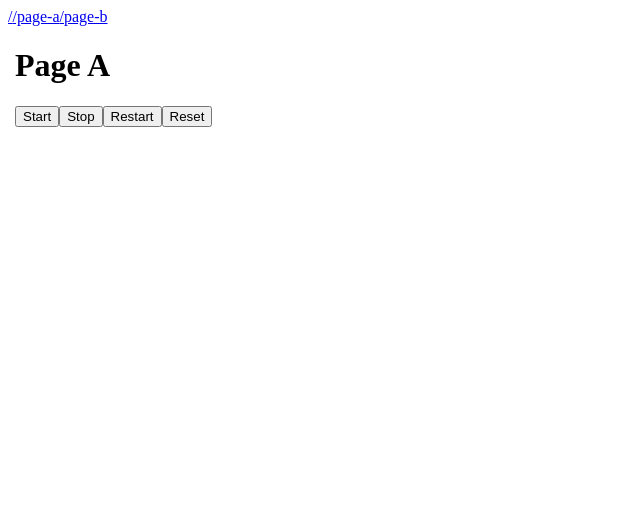
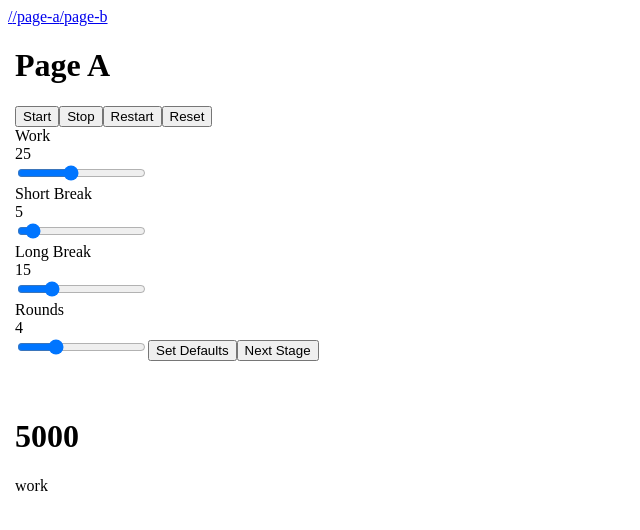
Before and after one commit to nodeTempest/pomotroid-desktop, a React (Create React App) app: page /page-a in a window 1280 px wide. Shown: the top 530 px of the page, without its empty margins (0-640 px from the left). Built offline with nearby package versions, Linux system fonts and the light colour scheme.

Commit message:
[Feature] connected state to view

```diff
--- a/src/components/PageA.tsx
+++ b/src/components/PageA.tsx
@@ -1,31 +1,112 @@
 import * as React from "react"
-import { useDispatch } from "react-redux"
+import { useDispatch, useSelector } from "react-redux"
+
 import { startCd, stopCd, restartCd, resetCd } from "../state/countdown/actions"
+import {
+    durationsSelector,
+    currentStageSelector,
+    IDurations,
+} from "../state/stages/reducer"
+import { IRootState } from "../state/root-reducer"
+import {
+    changeStagesDuration,
+    changeSatgesRounds,
+    nextStage,
+    stagesSetDefaults,
+} from "../state/stages/actions"
 
 const PageA = () => {
     const dispatch = useDispatch()
-    const start = () => dispatch(startCd())
-    const stop = () => dispatch(stopCd())
-    const restart = () =>
+
+    const durations: IDurations = useSelector(durationsSelector)
+    const rounds = useSelector((state: IRootState) => state.stages.rounds)
+    const currentStage = useSelector(currentStageSelector)
+    const remainingTime = useSelector(
+        (state: IRootState) => state.cd.remainingTime
+    )
+
+    return (
+        <>
+            <h1>Page A</h1>
+            <button onClick={() => dispatch(startCd())}>Start</button>
+            <button onClick={() => dispatch(startCd())}>Stop</button>
+            <button
+                onClick={() =>
                     dispatch(
                         restartCd({
                             duration: 10000,
                         })
                     )
-    const reset = () =>
+                }
+            >
+                Restart
+            </button>
+            <button
+                onClick={() =>
                     dispatch(
                         resetCd({
                             duration: 10000,
                         })
                     )
+                }
+            >
+                Reset
+            </button>
 
-    return (
-        <>
-            <h1>Page A</h1>
-            <button onClick={start}>Start</button>
-            <button onClick={stop}>Stop</button>
-            <button onClick={restart}>Restart</button>
-            <button onClick={reset}>Reset</button>
+            <div>Work</div>
+            <div>{durations.work}</div>
+            <input
+                type="range"
+                min="1"
+                max="60"
+                value={durations.work}
+                onChange={e =>
+                    dispatch(changeStagesDuration({ work: +e.target.value }))
+                }
+            />
+
+            <div>Short Break</div>
+            <div>{durations.sbreak}</div>
+            <input
+                type="range"
+                min="1"
+                max="60"
+                value={durations.sbreak}
+                onChange={e =>
+                    dispatch(changeStagesDuration({ sbreak: +e.target.value }))
+                }
+            />
+
+            <div>Long Break</div>
+            <div>{durations.lbreak}</div>
+            <input
+                type="range"
+                min="1"
+                max="60"
+                value={durations.lbreak}
+                onChange={e =>
+                    dispatch(changeStagesDuration({ lbreak: +e.target.value }))
+                }
+            />
+
+            <div>Rounds</div>
+            <div>{rounds}</div>
+            <input
+                type="range"
+                min="1"
+                max="12"
+                value={rounds}
+                onChange={e => dispatch(changeSatgesRounds(+e.target.value))}
+            />
+            <button onClick={() => dispatch(stagesSetDefaults())}>
+                Set Defaults
+            </button>
+            <button onClick={() => dispatch(nextStage())}>Next Stage</button>
+            <br />
+            <br />
+            <br />
+            <h1>{remainingTime}</h1>
+            <div>{currentStage}</div>
         </>
     )
 }
--- a/src/state/stages/actions.ts
+++ b/src/state/stages/actions.ts
@@ -9,7 +9,7 @@ export enum stagesActions {
 
 interface IStagesChangeDurationAction {
     type: typeof stagesActions.changeDuration
-    payload: IDurations
+    payload: Partial<IDurations>
 }
 
 interface IStagesChangeRoundsAction {
@@ -32,7 +32,7 @@ export type StagesActionTypes =
     | IStagesSetDefaultsAction
 
 export const changeStagesDuration = (
-    durations: IDurations
+    durations: Partial<IDurations>
 ): IStagesChangeDurationAction => ({
     type: stagesActions.changeDuration,
     payload: durations,
--- a/src/state/stages/reducer.ts
+++ b/src/state/stages/reducer.ts
@@ -29,10 +29,20 @@ const createPattern = (rounds: number): stageTypes[] => {
     return [...acc, "lbreak"]
 }
 
-export const formatDurations = (durations: IDurations): IDurations =>
+export const formatDurationsToMS = (
+    durations: Partial<IDurations>
+): Partial<IDurations> =>
     Object.keys(durations).reduce(
         (acc, key) => ((acc[key] = acc[key] * MS_IN_MIN), acc),
-        {} as IDurations
+        { ...durations }
+    )
+
+export const formatDurationsToMINS = (
+    durations: Partial<IDurations>
+): Partial<IDurations> =>
+    Object.keys(durations).reduce(
+        (acc, key) => ((acc[key] = acc[key] / MS_IN_MIN), acc),
+        { ...durations }
     )
 
 export const defaultStagesState: IStagesState = {
@@ -40,11 +50,11 @@ export const defaultStagesState: IStagesState = {
     currentRound: 0,
     pattern: createPattern(4),
     currentStageIndex: 0,
-    durations: {
-        work: 5000,
-        sbreak: 5 * MS_IN_MIN,
-        lbreak: 15 * MS_IN_MIN,
-    },
+    durations: formatDurationsToMS({
+        work: 25,
+        sbreak: 5,
+        lbreak: 15,
+    }) as IDurations,
 }
 
 export const initialStagesState: IStagesState = { ...defaultStagesState }
@@ -60,7 +70,7 @@ const stagesReducer = createReducer<IStagesState, StagesActionTypes>(
                 ...state,
                 durations: {
                     ...state.durations,
-                    ...formatDurations(payload),
+                    ...formatDurationsToMS(payload),
                 },
             }
         },
@@ -111,3 +121,12 @@ export const currentStageDurationsSelector = createSelector<
     state => state.stages.durations,
     (stage, durations) => durations[stage]
 )
+
+export const durationsSelector = createSelector<
+    IRootState,
+    IDurations,
+    IDurations
+>(
+    state => state.stages.durations,
+    durations => formatDurationsToMINS(durations) as IDurations
+)
--- a/tslint.json
+++ b/tslint.json
@@ -17,6 +17,7 @@
         "jsx-no-multiline-js": false,
         "jsx-boolean-value": false,
         "member-ordering": false,
-        "member-access": false
+        "member-access": false,
+        "jsx-no-lambda": false
     }
 }
```
Lines whose indentation alone changed are shown as unchanged.
